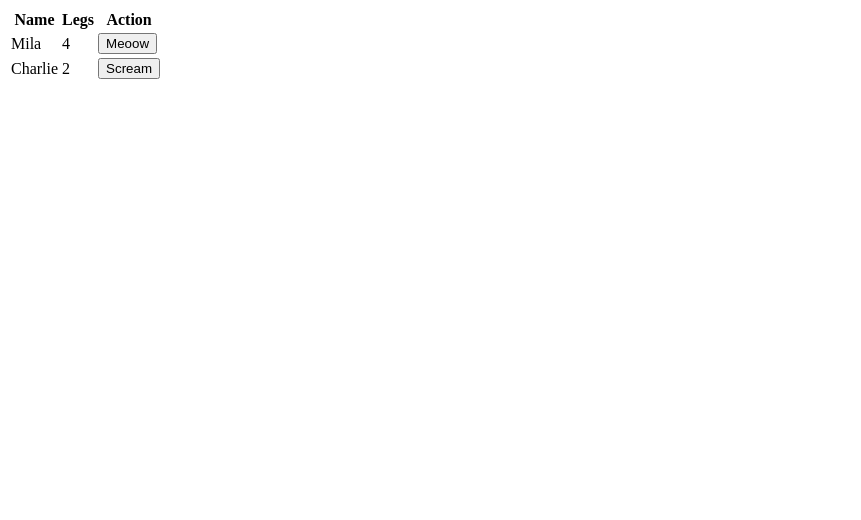
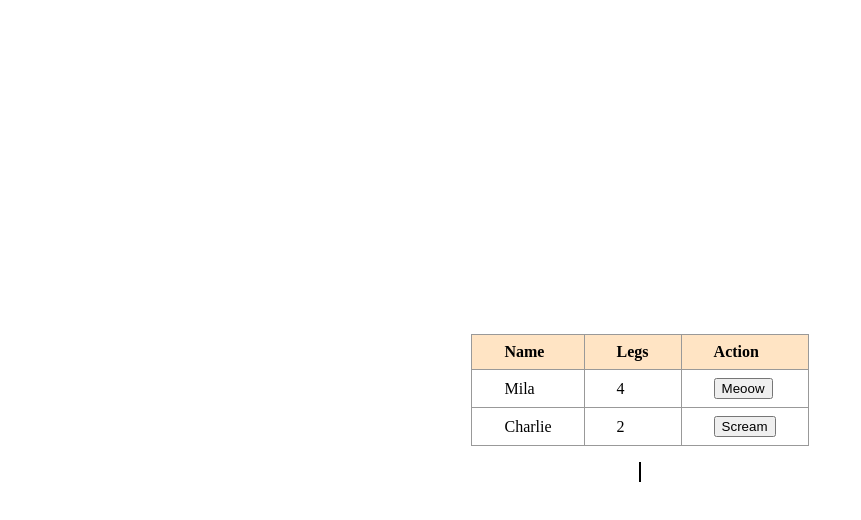
Before and after one commit to 76-Istanbul-Front-End-Bootcamp/odev-hafta_3-emirhansisman, a plain HTML site: page index.html in a window 1280 px wide. Both pictures are taken after a click on the button "Meoow". Shown: the whole page, without its empty margins (0-861 px from the left). Drawn offline with Linux system fonts and the light colour scheme.

Commit message:
Assignment done

```diff
--- a/index.html
+++ b/index.html
@@ -1,8 +1,9 @@
 <!DOCTYPE html>
 <html lang="en">
   <head>
-    <meta charset="UTF-8">
-    <meta name="viewport" content="width=device-width, initial-scale=1.0">
+    <meta charset="UTF-8" />
+    <meta name="viewport" content="width=device-width, initial-scale=1.0" />
+    <link rel="stylesheet" href="style.css" />
     <title>Document</title>
   </head>
   <body>
@@ -14,12 +15,21 @@
           <th>Action</th>
         </tr>
       </thead>
-        <tbody>
-        </tbody>
+      <tbody></tbody>
     </table>
 
-  <audio id="meow" src="http://static1.grsites.com/archive/sounds/animals/animals023.mp3"></audio>
-   <audio id="scream" src="http://static1.grsites.com/archive/sounds/animals/animals060.mp3"></audio>
+    <div class="image-container">
+      <img />
+    </div>
+
+    <audio
+      id="meow"
+      src="http://static1.grsites.com/archive/sounds/animals/animals023.mp3"
+    ></audio>
+    <audio
+      id="scream"
+      src="http://static1.grsites.com/archive/sounds/animals/animals060.mp3"
+    ></audio>
     <script src="./script.js"></script>
   </body>
 </html>
--- a/script.js
+++ b/script.js
@@ -1,13 +1,18 @@
-function Animal(name){
+class Animal {
+    constructor(name) {
         this.name = name;
     }
 
-Animal.prototype.action = function(){
+    action(event) {
+        event.stopPropagation();
         document.getElementById(this.actionSoundName).play();
-
     }
 
-Animal.prototype.putInTheDocument = function(){
+    showImage() {
+        document.querySelector('img').src = this.image;
+    }
+
+    putInTheDocument() {
         var petsTable = document.getElementById("petsTable");
         var petTR = document.createElement("tr");
 
@@ -26,30 +31,33 @@ Animal.prototype.putInTheDocument = function(){
         petTR.appendChild(petActionTD);
 
         petActionTDButton.onclick = this.action.bind(this);
-    petsTable.querySelector("tbody").appendChild(petTR)
+        petTR.onclick = this.showImage.bind(this);
+        petsTable.querySelector("tbody").appendChild(petTR);
+    }
 }
 
-
-function Cat(name){
-    Animal.call(this, name);
+class Cat extends Animal {
+    constructor(name) {
+        super(name);
         this.legs = 4;
-    this.actionText = "Meoow"
-    this.actionSoundName = "meow"
+        this.actionText = "Meoow";
+        this.actionSoundName = "meow";
+        this.image = "https://i.ibb.co/f448CRW/mila.jpg";
+    }
 }
 
-Cat.prototype = Animal.prototype;
-
-function Monkey(name){
-    Animal.call(this, name);
+class Monkey extends Animal {
+    constructor(name) {
+        super(name);
         this.legs = 2;
         this.actionText = "Scream";
         this.actionSoundName = "scream";
+        this.image = "https://i.ibb.co/P9Lscry/charlie.jpg";
+    }
 }
 
-Monkey.prototype = Animal.prototype;
+const mila = new Cat("Mila");
+mila.putInTheDocument();
 
-var Mila = new Cat("Mila");
-Mila.putInTheDocument();
-
-var Charlie = new Monkey("Charlie");
-Charlie.putInTheDocument();
+const charlie = new Monkey("Charlie");
+charlie.putInTheDocument();
--- /dev/null
+++ b/style.css
@@ -0,0 +1,34 @@
+* {
+    box-sizing: border-box;
+}
+body {
+    display: flex;
+    flex-direction: column;
+    height: 100vh;
+    align-items: center;
+    justify-content: center;
+}
+
+table {
+    border-collapse: collapse;
+}
+
+td, th {
+    border: 1px solid #999;
+    padding: 0.5rem 2rem;
+    text-align: left;
+}
+
+thead {
+    background-color: bisque;
+}
+
+tbody tr:hover {
+    background-color: green;
+    color: white;
+}
+
+.image-container {
+    margin-top: 1rem;
+    border: 1px solid black;
+}
```
Lines whose indentation alone changed are shown as unchanged.
